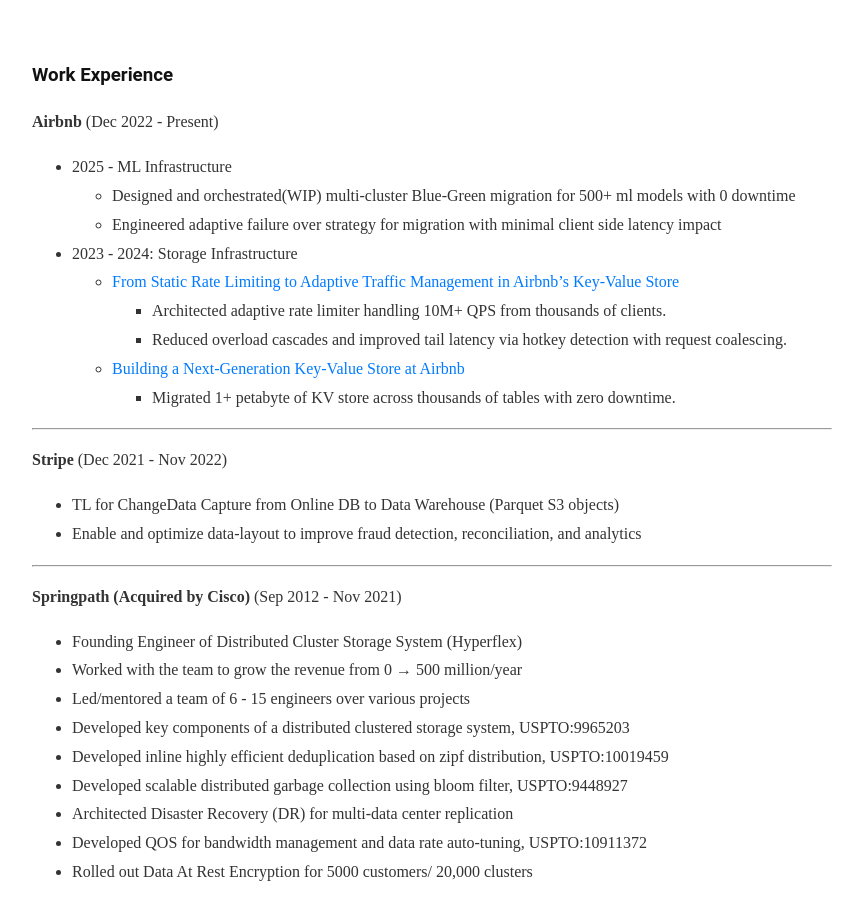
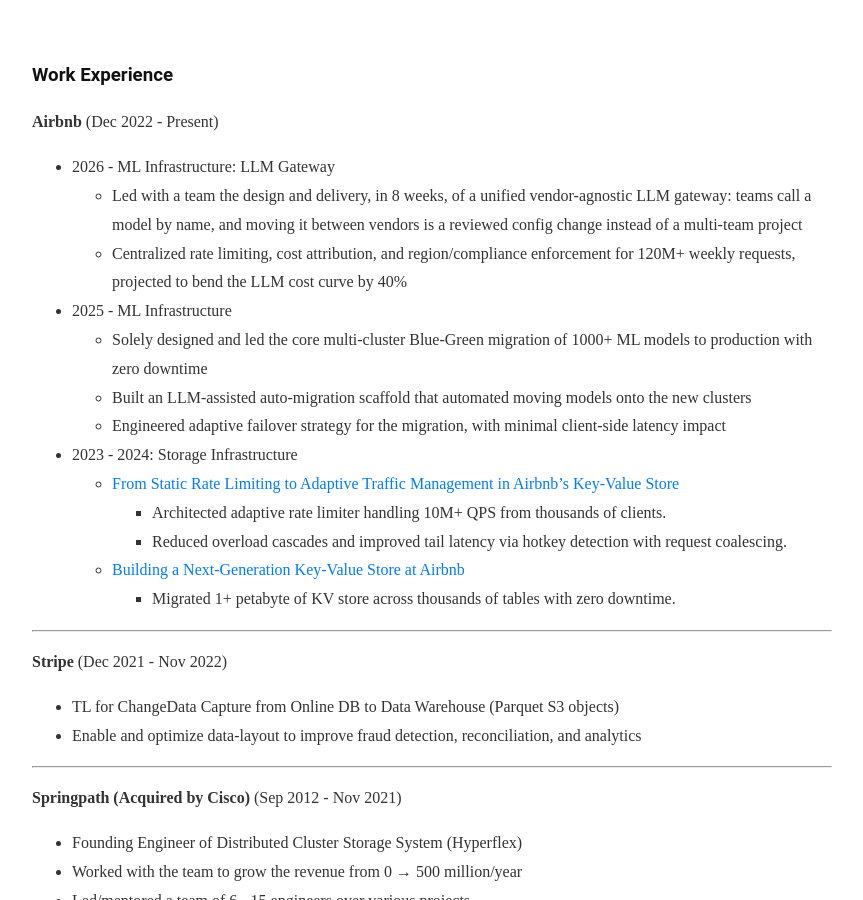
Before and after one commit to gaonkar/gaonkar.github.io, a Jekyll site: the page built from resume-print.md, in a window 1280 px wide and 900 px high. Shown: the whole window, without its empty margins (208-1071 px from the left). Built offline with Jekyll 4.4.1, drawn with Linux system fonts in a browser that asks for light colours.

Commit message:
modifications

```diff
--- a/resume-print.md
+++ b/resume-print.md
@@ -7,9 +7,13 @@
 
 **Airbnb** (Dec 2022 - Present)
 
+* 2026 - ML Infrastructure: LLM Gateway
+    *  Led with a team the design and delivery, in 8 weeks, of a unified vendor-agnostic LLM gateway: teams call a model by name, and moving it between vendors is a reviewed config change instead of a multi-team project
+    *  Centralized rate limiting, cost attribution, and region/compliance enforcement for 120M+ weekly requests, projected to bend the LLM cost curve by 40%
 * 2025 - ML Infrastructure
-    *  Designed and orchestrated(WIP) multi-cluster Blue-Green migration for 500+ ml models with 0 downtime
-    *  Engineered adaptive failure over strategy for migration with minimal client side latency impact
+    *  Solely designed and led the core multi-cluster Blue-Green migration of 1000+ ML models to production with zero downtime
+    *  Built an LLM-assisted auto-migration scaffold that automated moving models onto the new clusters
+    *  Engineered adaptive failover strategy for the migration, with minimal client-side latency impact
 * 2023 - 2024: Storage Infrastructure
     * [From Static Rate Limiting to Adaptive Traffic Management in Airbnb's Key-Value Store](https://medium.com/airbnb-engineering/from-static-rate-limiting-to-adaptive-traffic-management-in-airbnbs-key-value-store-29362764e5c2)
       - Architected adaptive rate limiter handling 10M+ QPS from thousands of clients.
```
Also changed, not shown: _posts/2025-11-26-Coffee-Perceptron.md (+1 -1 lines), resume.md (+7 -2 lines).
